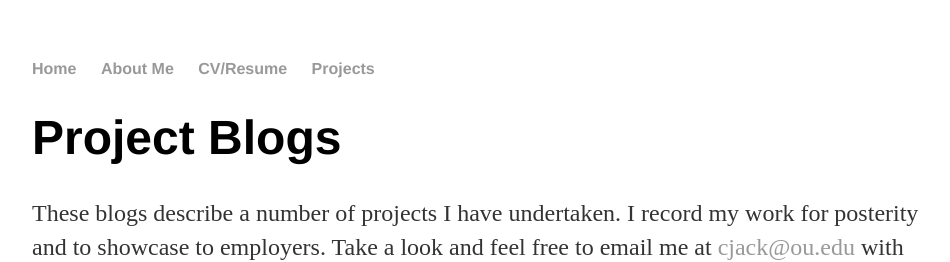
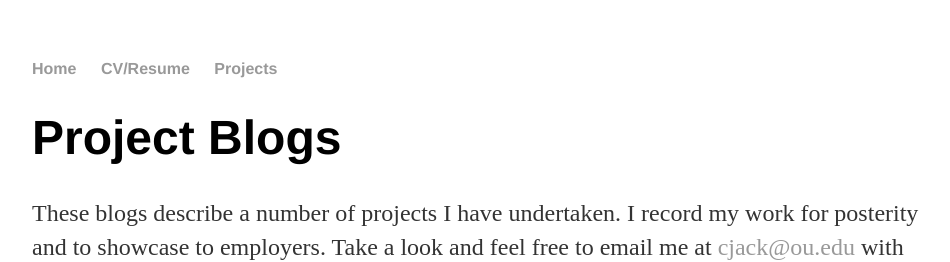
Before and after one commit to colejackson/colejackson.github.io, a Jekyll site: the page built from blog/index.html, in a window 1280 px wide. Shown: the top 262 px of the page, without its empty margins (160-1110 px from the left). Built offline with Jekyll 4.4.1, drawn with Linux system fonts in a browser that asks for light colours.

Commit message:
Update default.html

```diff
--- a/_layouts/default.html
+++ b/_layouts/default.html
@@ -10,7 +10,6 @@
 			<nav>
 	    		<ul>
 	        		<li><a href="/">Home</a></li>
-		        	<li><a href="/about">About Me</a></li>
 	        		<li><a href="/cv">CV/Resume</a></li>
 	        		<li><a href="/blog">Projects</a></li>
 	    		</ul>
```
